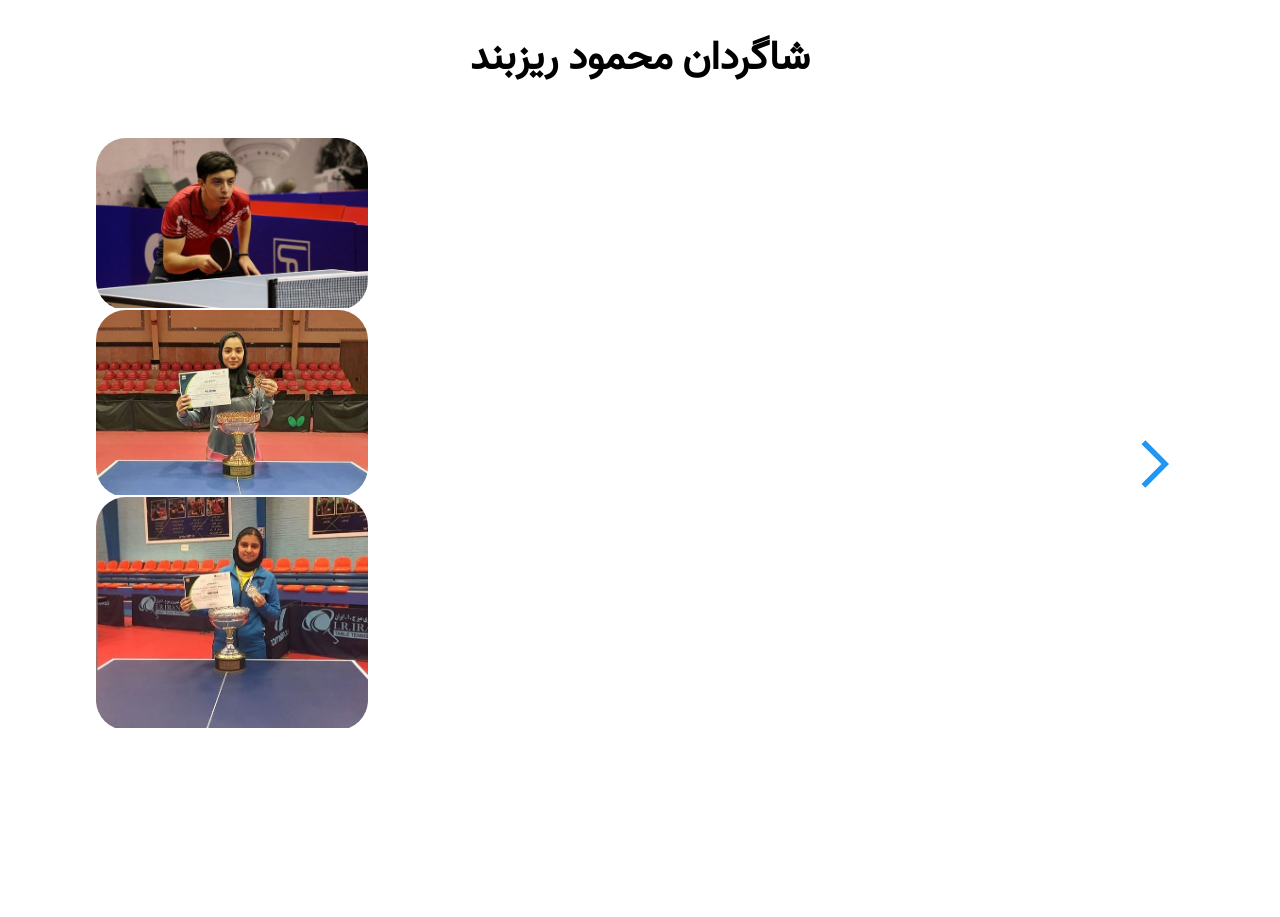
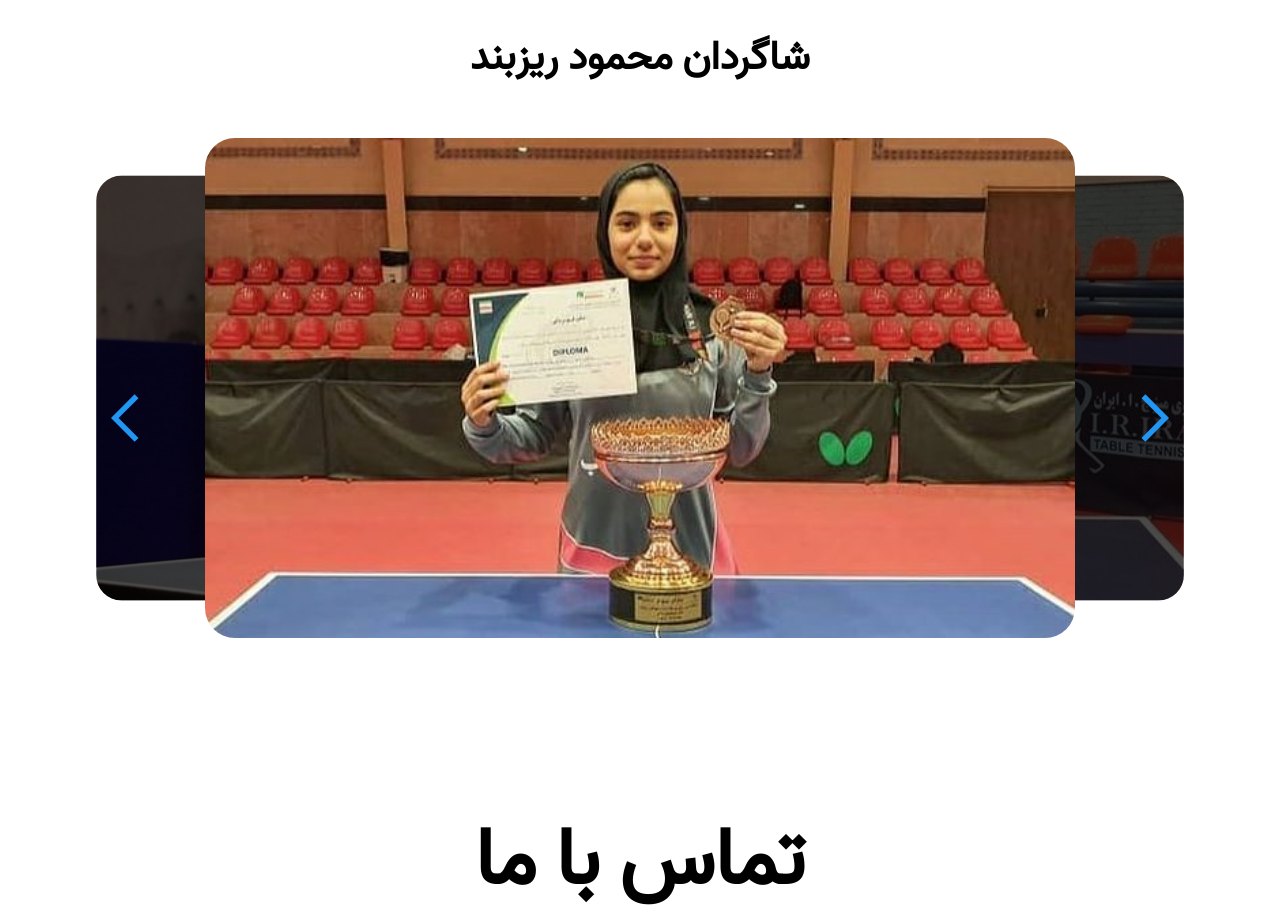
Before and after one commit to 00-team/ping-pong-site, a React app: page / in a window 1280 px wide. Shown: the part 2600-3517 px from the top of the page. Built offline with nearby package versions, Linux system fonts and the light colour scheme; a web font is replaced by a local one.

Commit message:
make slider work

```diff
--- a/src/components/elements/StudentSlider.js
+++ b/src/components/elements/StudentSlider.js
@@ -1,4 +1,4 @@
-import React, { useState } from 'react'
+import React, { useState, useRef, useEffect } from 'react'
 
 // icons
 import { FcPrevious, FcNext } from 'react-icons/fc'
@@ -27,6 +27,16 @@ const images = [
         discription: 'شقایق شهریاری نایب قهرمان لیگ بزرگسالان',
         id: 3,
     },
+    {
+        img: 'https://cdn.discordapp.com/attachments/731174051170746500/840946150852001792/zz.png',
+        discription: 'شقایق شهریاری نایب قهرمان لیگ بزرگسالان',
+        id: 4,
+    },
+    {
+        img: 'https://cdn.discordapp.com/attachments/731174051170746500/772103695013249094/hmm1.png',
+        discription: 'شقایق شهریاری نایب قهرمان لیگ بزرگسالان',
+        id: 5,
+    },
 ]
 
 function StudentSlider() {
@@ -41,31 +51,50 @@ function StudentSlider() {
     }
 
     const prevSlide = () => {
-        console.log(slideIndex, images.length)
-        if (slideIndex !== 0) {
+        if (slideIndex === 0) {
+            setSlideIndex(images.length - 1)
+        } else {
             setSlideIndex(slideIndex - 1)
-        } else if (slideIndex === 0) {
-            setSlideIndex(images.length - 1)
         }
+    }
+
+    const getYourClass = index => {
+        if (index === slideIndex) return ' current'
+        else if (
+            index === slideIndex + 1 ||
+            (slideIndex === images.length - 1 && index === 0)
+        )
+            return ' next'
+        else if (
+            index === slideIndex - 1 ||
+            (slideIndex === 0 && index === images.length - 1)
+        )
+            return ' previous'
+        else return ''
     }
 
     return (
         <div className='slider'>
             <div className='btns prev'>
-                {' '}
-                <FcPrevious size={60} onClick={prevSlide} />{' '}
+                <FcPrevious size={60} onClick={prevSlide} />
             </div>
             <div className='btns next'>
-                {' '}
-                <FcNext size={60} onClick={nextSlide} />{' '}
+                <FcNext size={60} onClick={nextSlide} />
             </div>
-            <div className='container' >
+            <div className='container'>
                 {images.map((obj, index) => {
                     return (
-                        <div className='card' key={index}>
-                            <img className='img' src={obj.img} alt='' />
-                            <div className='discription fa'>
-                                <h5>{obj.discription}</h5>
+                        <div
+                            className={'card-slide' + getYourClass(index)}
+                            key={index}
+                            onClick={() => setSlideIndex(index)}
+                        >
+                            <div className='overlay'></div>
+                            <div className={'card'}>
+                                <img className='img' src={obj.img} alt='' />
+                                <div className='discription fa'>
+                                    <h5>{obj.discription}</h5>
+                                </div>
                             </div>
                         </div>
                     )
--- a/src/components/elements/scss/studentslider.scss
+++ b/src/components/elements/scss/studentslider.scss
@@ -26,6 +26,7 @@
         position: absolute;
         top: 50%;
         cursor: pointer;
+        z-index: 10;
         &.prev {
             left: 0;
         }
@@ -36,12 +37,72 @@
 
     .container {
         // min-width: 800px;
-        width: 50%;
+        width: 80%;
+        display: flex;
+        justify-content: center;
+        height: 500px;
+        margin: 0 auto;
+
+        .card-slide {
+            position: absolute;
+            width: 80%;
+            height: 500px;
+            flex-shrink: 0;
+            border-radius: 30px 30px;
+            overflow: hidden;
+            transition: all 450ms ease 0s;
+            visibility: hidden;
+
+            .overlay {
+                position: absolute;
+                opacity: .7;
+                background-color: #000;
+                width: 100%;
+                height: 100%;
+                z-index: 2;
+                transition: opacity 300ms ease;
+
+                &:hover {
+                    opacity: 0;
+                }
+            }
+
+            &.previous {
+                z-index: 1;
+                // transform: translateX(-450px) translateX(25%) scale(0.85);
+                transform: translateX(-20%) scale(0.85);
+                visibility: visible;
+                cursor: pointer;
+            }
+
+            &.next {
+                z-index: 1;
+                // transform: translateX(450px) translateX(-25%) scale(0.85);
+                transform: translateX(20%) scale(0.85);
+                visibility: visible;
+                cursor: pointer;
+            }
+
+            &.current {
+                z-index: 2;
+                visibility: visible;
+
+                &:hover {
+                    .discription {
+                        opacity: 1;
+                    }
+                }
+
+                .overlay {
+                    opacity: 0;
+                }
+            }
+        }
+
         .card {
             position: relative;
-            border-radius: 30px 30px;
-            overflow: hidden;
-            width: 50%;
+            width: 100%;
+            height: 100%;
 
             .img {
                 width: 100%;
@@ -56,6 +117,7 @@
                 width: 100%;
                 text-align: center;
                 opacity: 0;
+                color: #FFF;
                 background: linear-gradient(
                     to right,
                     #3c3b3f,
@@ -65,15 +127,12 @@
                 transition: opacity 0.4s ease-in-out;
                 padding: 10px 15px 15px;
             }
-            &:hover .discription {
-                opacity: 1;
-            }
         }
     }
 }
 
 @media only screen and (max-width: 1200px) {
-    .discription{
+    .discription {
         width: 100%;
         height: 100%;
     }
```
